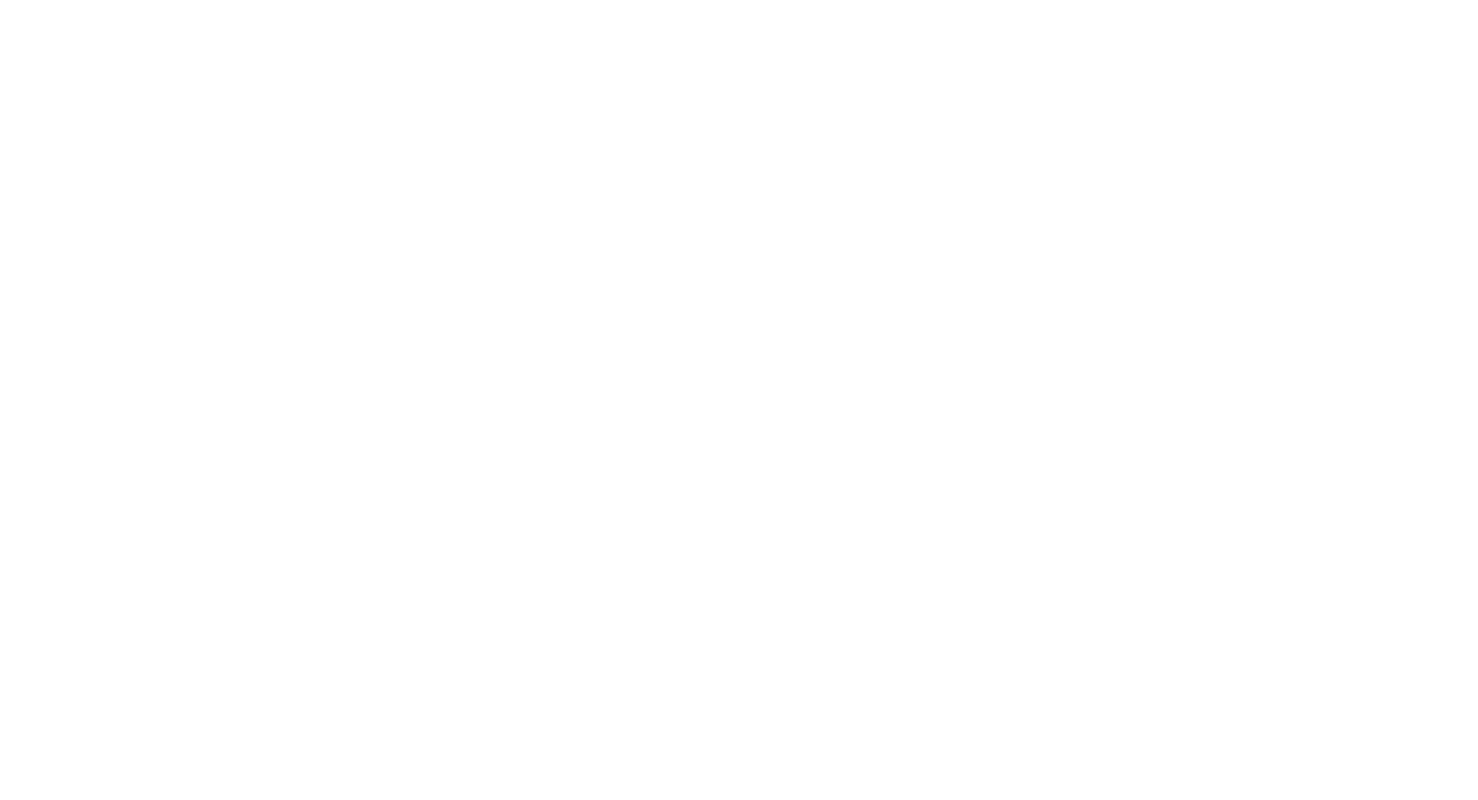
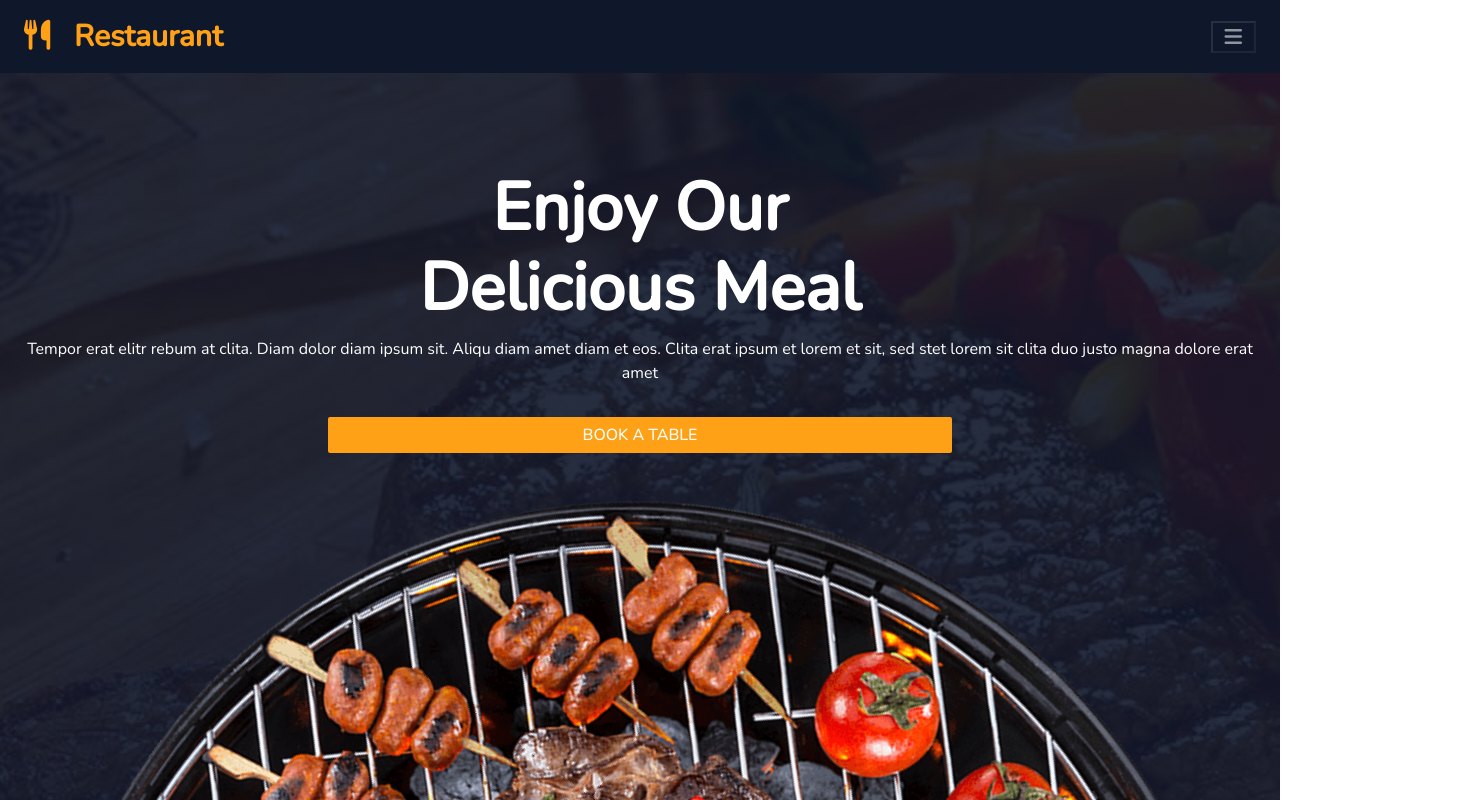
Before and after one commit to Olena-Vdovych/Restaurant, a plain HTML site: page index.html in a window 1280 px wide. Shown: the top 800 px of the page, 1478 px wide, since content can reach past the window. Drawn offline with nearby package versions, Linux system fonts and the light colour scheme.

Commit message:
Added header

```diff
--- a/css/common.css
+++ b/css/common.css
@@ -10,9 +10,16 @@
 
 :root {
     scroll-behavior: smooth;
+    --primary: #FEA116;
+    --light: #F1F8FF;
+    --dark: #0F172B;
+    --header-toggler: rgba(255,255,255,0.55);
+    --header-toggler-border: rgba(255,255,255,0.1);
+    --btn-primary: #fff;
 }
 
 .container {
-    max-width: 1200px;
+    /* max-width: 1200px; */
     margin: auto;
+    width: 100%;
 }
--- a/css/index.css
+++ b/css/index.css
@@ -1 +1,2 @@
 @import url(common.css);
+@import url(navbar.css);
--- /dev/null
+++ b/css/navbar.css
@@ -0,0 +1,183 @@
+/* .header {
+    background-image: linear-gradient(rgba(15,23,43,.9),rgba(15,23,43,.9), url(/images/bg-header.jpg));
+} */
+
+.navbar {
+    background-color: var(--dark);
+    padding: 1rem 1.5rem;
+    position: relative;
+    display: flex;
+    flex-wrap: wrap;
+    align-items: center;
+    justify-content: space-between;
+}
+
+.navbar__brand {
+    font-size: 1.25rem;
+    margin-right: 1rem;
+}
+
+.navbar__text {
+    text-decoration: none;
+    font-family: 'Nunito', sans-serif;
+}
+
+.navbar__title {
+    color: var(--primary);
+    font-weight: 900;
+}
+
+i.fa-utensils {
+    margin-right: 16px;
+}
+
+.navbar__collapse {
+    flex-grow: 1;
+    align-items: center;
+    display: none;
+    justify-content: flex-end;
+}
+
+.navbar__nav {
+    display: none;
+    align-items: center;
+    justify-content: center;
+}
+
+.navbar__toggler {
+    color: var(--header-toggler);
+    border-color: var(--header-toggler-border);
+    padding: 0.25rem 0.75rem;
+    font-size: 1.25rem;
+    line-height: 1;
+    background-color: transparent;
+    /* border: 1px solid transparent;
+    border-radius: 2px; */
+    transition: box-shadow 0.15s ease-in-out;
+    cursor: pointer;
+}
+
+.nav__link, .dropdown__item {
+    text-decoration: none;
+}
+
+.nav__link {
+    color: var(--light);
+    position: relative;
+    margin-left: 25px;
+    padding: 35px 0;
+    font-size: 15px;
+    text-transform: uppercase;
+    font-weight: 500;
+    transition: .5s;
+}
+
+.nav__link.active {
+    color: var(--primary);
+}
+
+.btn__book {
+    background-color: var(--primary);
+    padding: 6px;
+    border-radius: 4px;
+    cursor: pointer;
+}
+
+.header__content {
+    width: 100%;
+    background: linear-gradient(rgba(15,23,43,.9),rgba(15,23,43,.9)), url(../images/bg-header.jpg);
+    background-position: center center;
+    background-size: cover;
+    background-repeat: no-repeat;
+}
+
+.header__content_containers {
+    padding: 6rem 1rem 3rem 1rem;
+}
+
+.header__left {
+    animation-name: headerInLeft;
+    animation-duration: 1s;
+    animation-fill-mode: both;
+    display: flex;
+    flex-direction: column;
+    align-items: center;
+}
+
+.slide__left, .slide__right, .btn__header {
+    color: var(--btn-primary);
+    /* display: flex;
+    align-items: center;
+    justify-content: center; */
+    font-family: "Nunito",sans-serif;
+}
+
+.slide__left {
+    font-weight: 800;
+    font-size: calc(1.525rem + 3.3vw);
+    line-height: 1.2;
+    text-align: center;
+    margin-bottom: 8px;
+}
+
+.slide__right {
+    font-size: 16px;
+    font-weight: 400;
+    line-height: 24px;
+    text-align: center;
+    padding-bottom: 8px;
+    margin-bottom: 24px;
+}
+
+.btn__header {
+    font-weight: 500;
+    text-transform: uppercase;
+    text-decoration: none;
+    transition: .5s;
+    cursor: pointer;
+    background-color: var(--primary);
+    border-color: var(--primary);
+    width: 50%;
+    border: 1px solid transparent;
+    padding: 0.375rem 0.75rem;
+    font-size: 1rem;
+    border-radius: 2px;
+    text-align: center;
+}
+
+.header__right {
+    margin-top: 48px;
+    padding: 0 24px;
+}
+
+.img__fluid {
+    width: 100%;
+}
+
+.header__right img {
+    animation: imgRotate 50s linear infinite;
+    animation-duration: 50s;
+    animation-timing-function: linear;
+    animation-delay: 0s;
+    animation-iteration-count: infinite;
+    animation-direction: normal;
+    animation-fill-mode: none;
+    animation-play-state: running;
+    animation-name: imgRotate;
+}
+
+@keyframes headerInLeft {
+    0% {
+        transform: translate3d(-100%, 0, 0);
+        visibility: visible;
+    }
+    100% {
+        transform: translateZ(0);
+    }
+}
+
+@keyframes imgRotate {
+    100%  {
+        transform: rotate(360deg);
+    }
+}
--- a/index.html
+++ b/index.html
@@ -9,6 +9,51 @@
     <title>Restaurant</title>
 </head>
 <body>
+    <div class="header container">
+        <nav class="navbar">
+            <div class="navbar__brand">
+                <a href="#" class="navbar__text">
+                    <h1 class="navbar__title">
+                        <i class="fa fa-utensils me-3"></i> Restaurant</h1>
+                </a>
+            </div>
+            <button class="navbar__toggler" type="button">
+                <span class="fa fa-bars"></span>
+            </button>
+            <div class="navbar__collapse">
+                <div class="navbar__nav">
+                    <a href="#" class="nav__item nav__link active">Home</a>
+                    <a href="#" class="nav__item nav__link">About</a>
+                    <a href="#" class="nav__item nav__link">Service</a>
+                    <a href="#" class="nav__item nav__link">Menu</a>
+                    <div class="nav__item dropdown">
+                        <a href="#" class="nav__link">Pages</a>
+                        <div class="dropdown-menu">
+                            <a href="#" class="dropdown__item">Booking</a>
+                            <a href="#" class="dropdown__item">Our Team</a>
+                            <a href="#" class="dropdown__item">Testimonials</a>
+                        </div>
+                    </div>
+                    <a href="#" class="nav__item nav__link">Contact</a>
+                    <a href="#" class="nav__item nav__link btn__book">Book a table</a>
+                </div>
+            </div>
+        </nav>
+        <div class="header__content bg__dark">
+            <div class="header__content_containers container">
+                <div class="header__left">
+                    <h2 class="slide__left">Enjoy Our <br> Delicious Meal</h2>
+                    <p class="slide__right">Tempor erat elitr rebum at clita. Diam dolor diam ipsum sit.
+                        Aliqu diam amet diam et eos. Clita erat ipsum et lorem et sit, sed stet lorem
+                        sit clita duo justo magna dolore erat amet</p>
+                        <a href="#" class="btn__header">Book a table</a>
+                </div>
+                <div class="header__right">
+                    <img src="images/header-img.png" alt="Header Image" class="img__fluid">
+                </div>
+            </div>
+        </div>
+    </div>
 
     <script src="https://kit.fontawesome.com/db47ece932.js" crossorigin="anonymous"></script>
     <script src="js/index.js"></script>
```
Also changed, not shown: images/bg-header.jpg (added), images/header-img.png (added).
